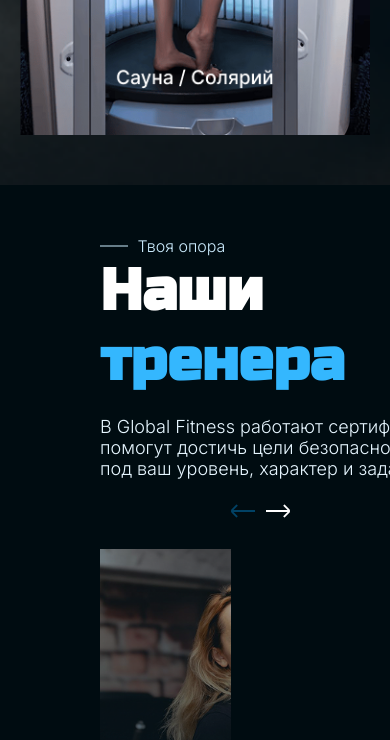
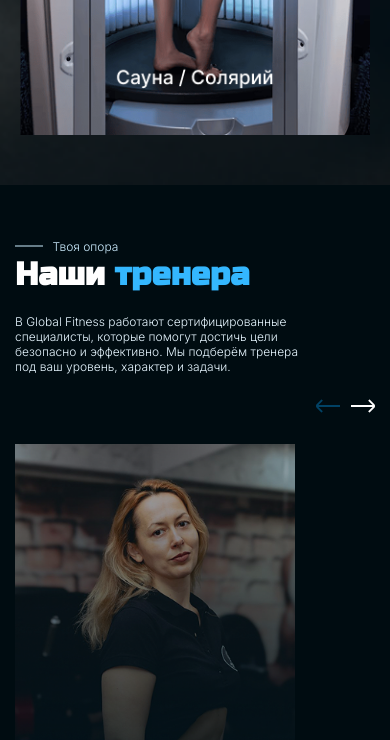
Before and after one commit to messsimo/global_fitness, a PHP site: page / in a window 390 px wide; the page is wider, and only the part inside the window is pictured. Shown: the part 5760-6500 px from the top of that part. Run offline with PHP 8.4, Linux system fonts and the light colour scheme.

Commit message:
Team adaptation

```diff
--- a/src/css/adaptation.css
+++ b/src/css/adaptation.css
@@ -359,3 +359,59 @@
         font-size: 12vw;
     }
 }
+
+/* Адаптация для блока с тренерами */
+@media (max-width: 1120px) {
+    .team {
+        padding: 50px 50px;
+    }
+}
+
+@media (max-width: 980px) {
+    .team h2 {
+        font-size: 48px;
+    }
+
+    .team p {
+        font-size: 16px;
+        width: 500px;
+    }
+}
+
+@media (max-width: 980px) {
+    .team {
+        padding: 50px 25px;
+    }
+}
+
+@media (max-width: 620px) {
+    .team h2 {
+        font-size: 38px;
+    }
+
+    .team p {
+        font-size: 14px;
+        width: 400px;
+    }
+}
+
+@media (max-width: 480px) {
+    .team h2 {
+        font-size: 32px;
+    }
+
+    .team p {
+        font-size: 12px;
+        width: 300px;
+    }
+
+    .team .nav span {
+        font-size: 12px;
+    }
+}
+
+@media (max-width: 420px) {
+    .team {
+        padding: 50px 15px;
+    }
+}
```
